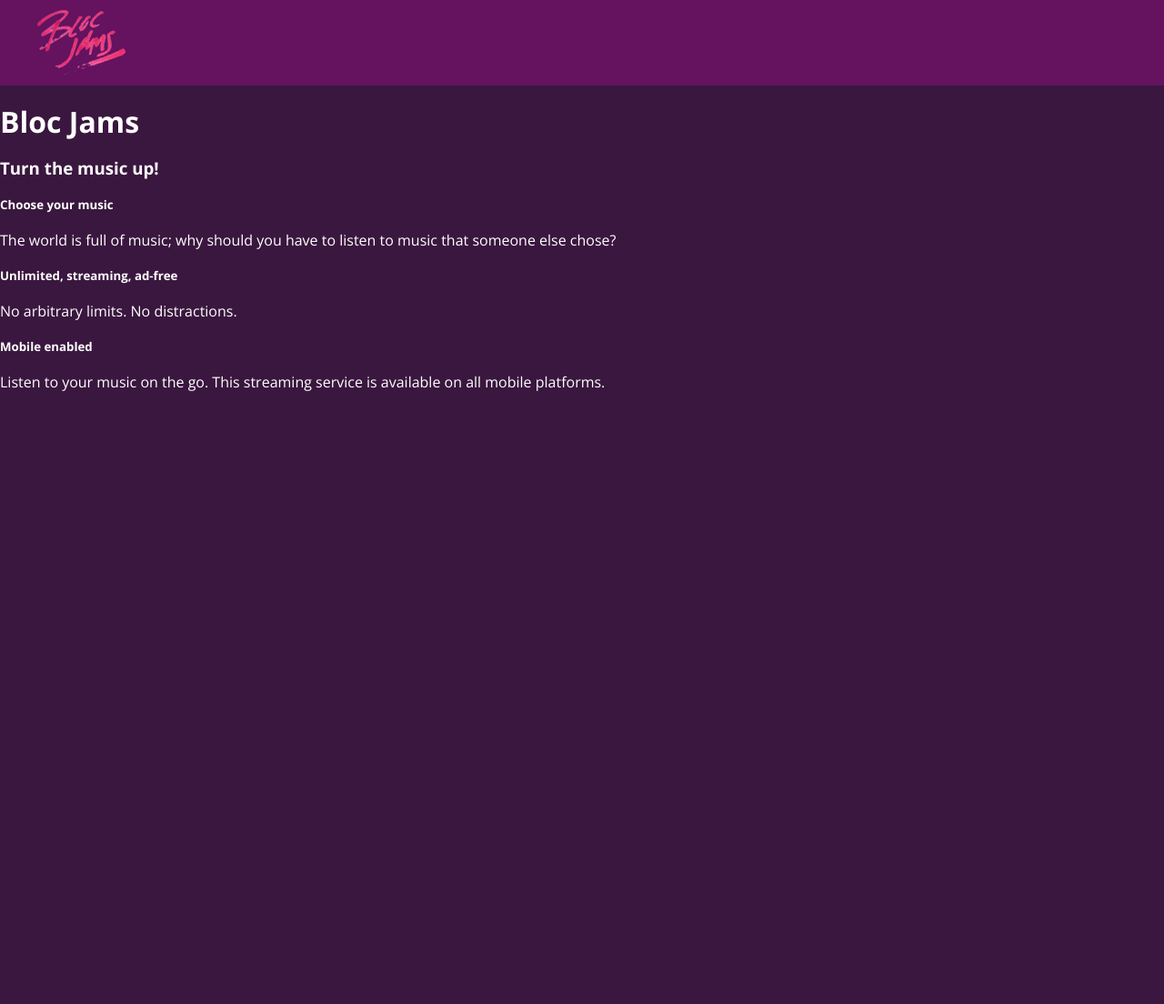
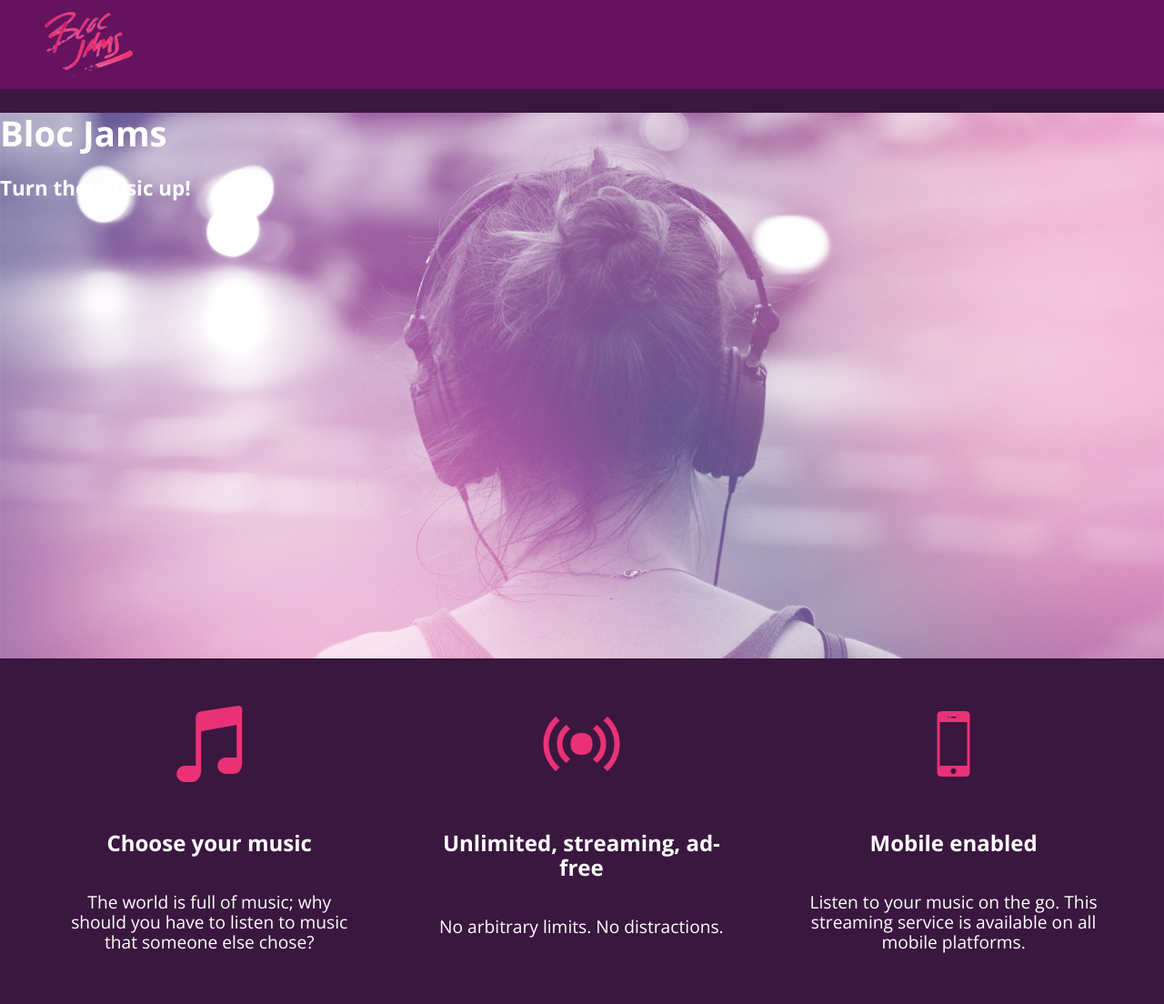
Before and after one commit to Brandan-Hummell/bloc-jams, a plain HTML site: page index.html in a window 1280 px wide. Shown: the whole page at 91% size. Before the commit the page ends 800 px from the top, so only its background shows below. Drawn offline with nearby package versions, Linux system fonts and the light colour scheme.

Commit message:
Checkpoint 4: Responsiveness

```diff
--- a/index.html
+++ b/index.html
@@ -3,10 +3,12 @@
 
 <head>
     <title>Bloc Jams</title>
+    <meta name="viewport" content="width=device-width, initial-scale=1">
     <link rel="stylesheet" type="text/css" href="styles/normalize.css">
     <link rel="stylesheet" type="text/css" href="http://fonts.googleapis.com/css?family=Open+Sans:400,800,600,700,300">
     <link rel="stylesheet" type="text/css" href="http://code.ionicframework.com/ionicons/2.0.1/css/ionicons.min.css">
     <link rel="stylesheet" type="text/css" href="styles/main.css">
+    <link rel="stylesheet" type="text/css" href="styles/landing.css">
 
 </head>
 
@@ -18,26 +20,29 @@
             <img src="assets/images/bloc_jams_logo.png" alt="bloc jams logo" class="logo">
         </nav>
     </nav>
-    <header>
+    <section class="hero-content">
         <!-- hero content -->
         <h1>Bloc Jams</h1>
         <h3>Turn the music up!</h3>
-    </header>
-    <article>
+    </section>
+    <section class="selling-points container">
         <!-- selling points -->
-        <div>
-            <h5>Choose your music</h5>
-            <p>The world is full of music; why should you have to listen to music that someone else chose?</p>
+        <div class="point column third">
+            <span class="ion-music-note"></span>
+            <h5 class="point-title">Choose your music</h5>
+            <p class="point-description">The world is full of music; why should you have to listen to music that someone else chose?</p>
         </div>
-        <div>
-            <h5>Unlimited, streaming, ad-free</h5>
-            <p>No arbitrary limits. No distractions.</p>
+        <div class="point column third">
+            <span class="ion-radio-waves"></span>
+            <h5 class="point-title">Unlimited, streaming, ad-free</h5>
+            <p class="point-description">No arbitrary limits. No distractions.</p>
         </div>
-        <div>
-            <h5>Mobile enabled</h5>
-            <p>Listen to your music on the go. This streaming service is available on all mobile platforms.</p>
+        <div class="point column third">
+            <span class="ion-iphone"></span>
+            <h5 class="point-title">Mobile enabled</h5>
+            <p class="point-description">Listen to your music on the go. This streaming service is available on all mobile platforms.</p>
         </div>
-    </article>
+    </section>
 </body>
 
 </html>
--- /dev/null
+++ b/styles/landing.css
@@ -0,0 +1,49 @@
+body.landing {
+    background-color: rgb(58, 23, 63);
+}
+
+.hero-content {
+    position: relative;
+    min-height: 600px;
+    background-image: url(../assets/images/bloc_jams_bg.jpg);
+    background-repeat: no-repeat;
+    background-position: center center;
+    background-size: cover;
+}
+
+.hero-content .hero-title {
+    position: absolute;
+    top: 40%;
+    -webkit-transform: translateY(-50%);
+    -moz-transform: translateY(-50%);
+    -ms-transform: translateY(-50%);
+    transform: translateY(-50%);
+    width: 100%;
+    text-align: center;
+    font-size: 4rem;
+    font-weight: 300;
+    text-transform: uppercase;
+    letter-spacing: 0.5rem;
+    text-shadow: 1px 1px 0px rgb(58, 23, 63);
+}
+
+.selling-points {
+    position: relative;
+}
+
+.point {
+    position: relative;
+    padding: 2rem;
+    text-align: center;
+}
+
+.point .point-title {
+    font-size: 1.25rem;
+}
+
+.ion-music-note,
+.ion-radio-waves,
+.ion-iphone {
+    color: rgb(233, 50, 117);
+    font-size: 5rem;
+}
--- a/styles/main.css
+++ b/styles/main.css
@@ -1,3 +1,11 @@
+*,
+*::before,
+*::after {
+    -moz-box-sizing: border-box;
+    -webkit-box-sizing: border-box;
+    box-sizing: border-box;
+}
+
 html {
     height: 100%;
     font-size: 100%;
@@ -9,10 +17,6 @@ body {
     min-height: 100%;
 }
 
-body.landing {
-    background-color: rgb(58, 23, 63);
-}
-
 .navbar {
     padding: 0.5rem;
     background-color: rgb(101, 18, 95);
@@ -20,6 +24,51 @@ body.landing {
 
 .navbar .logo {
     position: relative;
-    /* positioning will be explained in a resource */
     left: 2rem;
 }
+
+.container {
+    margin: 0 auto;
+    max-width: 64rem;
+}
+
+
+/* Medium and small sized screens (640px) */
+
+@media (min-width: 640px) {
+    html {
+        font-size: 112%;
+    }
+    .column {
+        float: left;
+        padding-left: 1rem;
+        padding-right: 1rem;
+    }
+    .column.full {
+        width: 100%;
+    }
+    .column.two-thirds {
+        width: 66.7%;
+    }
+    .column.half {
+        width: 50%;
+    }
+    .column.third {
+        width: 33.3%;
+    }
+    .column.fourth {
+        width: 25%;
+    }
+    .column.flow-opposite {
+        float: right;
+    }
+}
+
+
+/* Large sized screens (1024px) */
+
+@media (min-width: 1024px) {
+    html {
+        font-size: 120%;
+    }
+}
```
